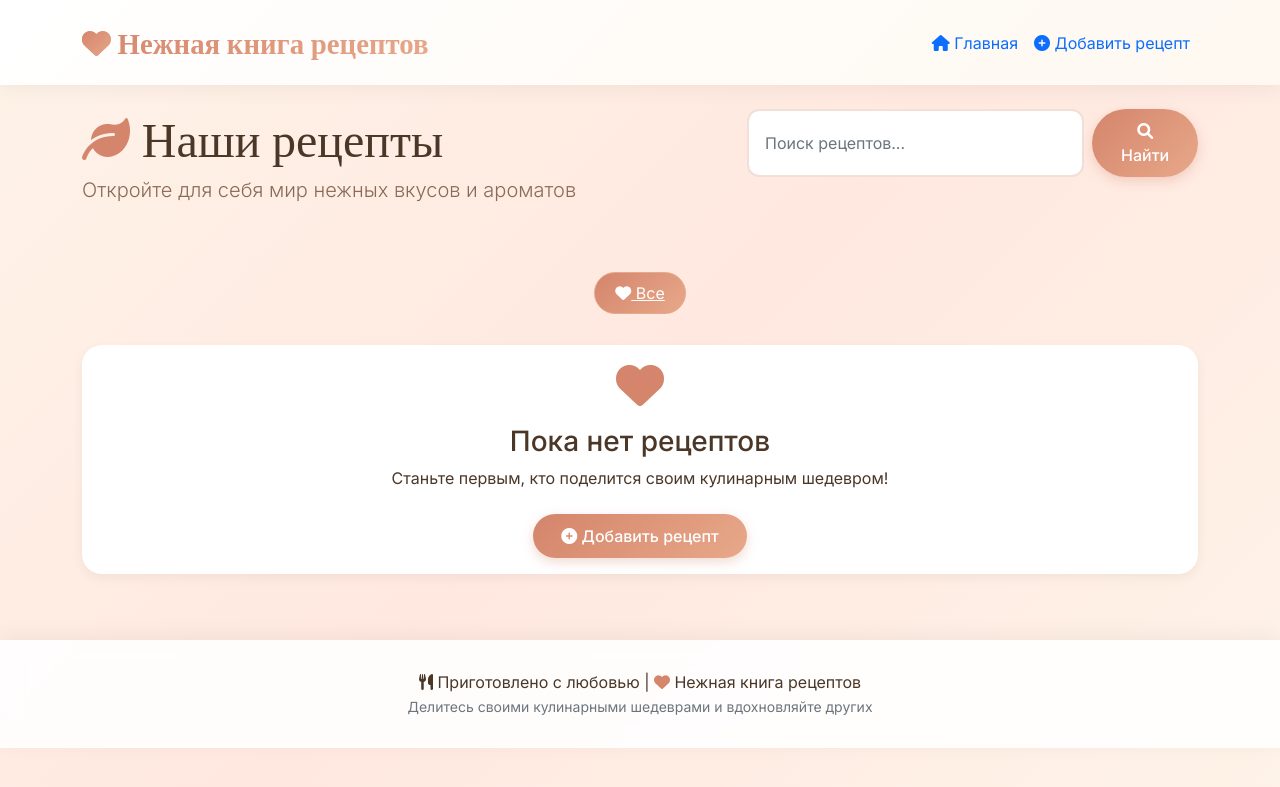
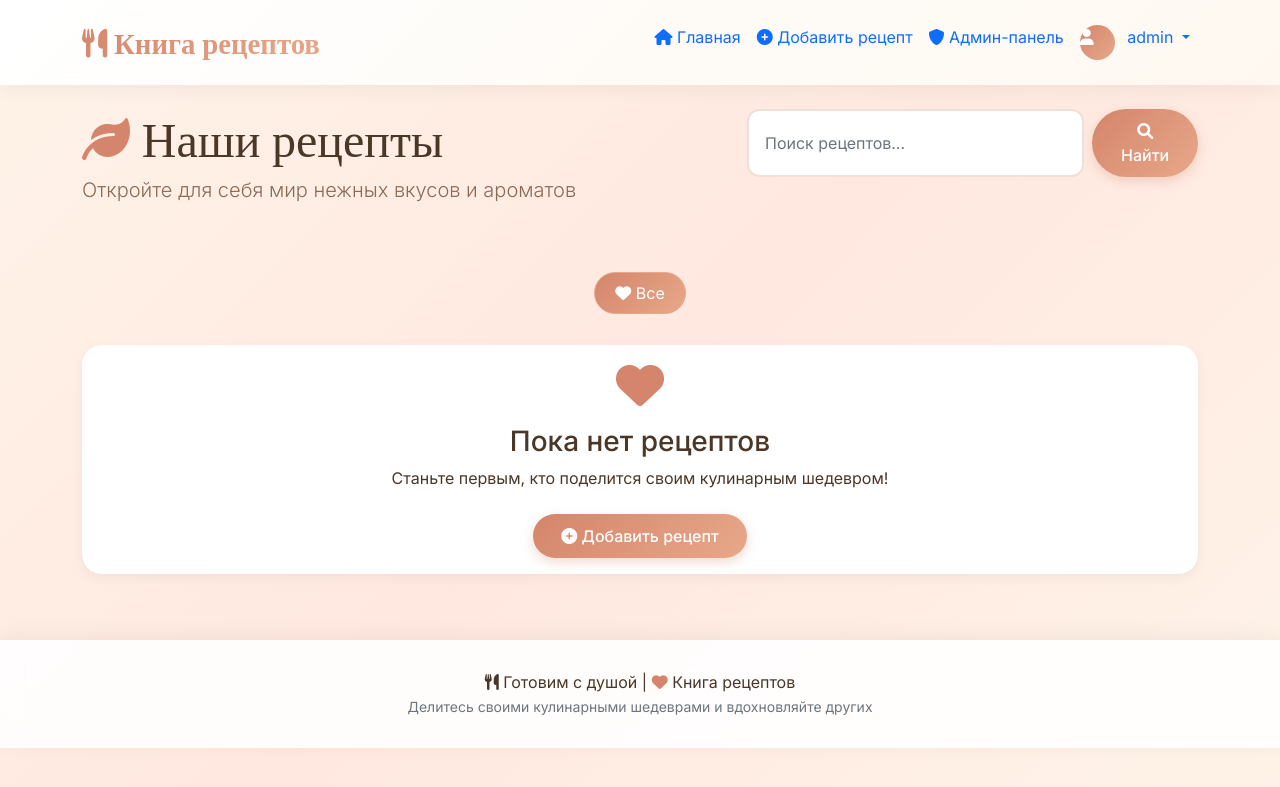
Before and after one commit to Huylo219/recipe, a Flask app: page / in a window 1280 px wide. Shown: the top 787 px of the page. Run offline with Flask 3, Linux system fonts and the light colour scheme; a user stored in the database is signed in.

Commit message:
Update base.html

```diff
--- a/templates/base.html
+++ b/templates/base.html
@@ -3,11 +3,12 @@
 <head>
     <meta charset="UTF-8">
     <meta name="viewport" content="width=device-width, initial-scale=1.0">
-    <title>{% block title %}Нежная книга рецептов{% endblock %}</title>
+    <title>{% block title %}Книга рецептов{% endblock %}</title>
     <link href="https://cdn.jsdelivr.net/npm/bootstrap@5.1.3/dist/css/bootstrap.min.css" rel="stylesheet">
     <link rel="stylesheet" href="https://cdnjs.cloudflare.com/ajax/libs/font-awesome/6.0.0/css/all.min.css">
     <link href="https://fonts.googleapis.com/css2?family=Playfair+Display:wght@400;500;600;700&family=Inter:wght@300;400;500;600&display=swap" rel="stylesheet">
     <style>
+        /* (Стили остаются те же, что и в предыдущей версии) */
         * {
             margin: 0;
             padding: 0;
@@ -21,7 +22,6 @@
             color: #4a3728;
         }
 
-        /* Нежная градиентная навигация */
         .navbar {
             background: linear-gradient(135deg, #ffffff 0%, #fef8f0 100%);
             backdrop-filter: blur(10px);
@@ -39,7 +39,6 @@
             background-clip: text;
         }
 
-        /* Плавные карточки */
         .card {
             background: rgba(255, 255, 255, 0.95);
             border: none;
@@ -55,7 +54,6 @@
             box-shadow: 0 20px 40px rgba(212, 133, 107, 0.15);
         }
 
-        /* Кнопки */
         .btn-primary {
             background: linear-gradient(135deg, #d4856b 0%, #e8a88a 100%);
             border: none;
@@ -84,7 +82,6 @@
             transform: translateY(-2px);
         }
 
-        /* Звезды рейтинга */
         .star-rating {
             direction: rtl;
             display: inline-flex;
@@ -115,7 +112,6 @@
             letter-spacing: 2px;
         }
 
-        /* Отзывы */
         .review-card {
             background: white;
             border-radius: 15px;
@@ -130,7 +126,6 @@
             box-shadow: 0 5px 15px rgba(0, 0, 0, 0.05);
         }
 
-        /* Анимации */
         @keyframes fadeInUp {
             from {
                 opacity: 0;
@@ -146,7 +141,6 @@
             animation: fadeInUp 0.6s ease-out;
         }
 
-        /* Категории */
         .category-btn {
             border-radius: 50px;
             padding: 8px 20px;
@@ -155,6 +149,8 @@
             background: rgba(255, 255, 255, 0.9);
             border: 1px solid #e8a88a;
             color: #d4856b;
+            text-decoration: none;
+            display: inline-block;
         }
 
         .category-btn:hover,
@@ -164,7 +160,6 @@
             transform: translateY(-2px);
         }
 
-        /* Формы */
         .form-control, .form-select {
             border-radius: 12px;
             border: 2px solid #f0e0d8;
@@ -178,7 +173,6 @@
             outline: none;
         }
 
-        /* Футер */
         .footer {
             background: rgba(255, 255, 255, 0.9);
             backdrop-filter: blur(10px);
@@ -188,20 +182,44 @@
             box-shadow: 0 -4px 20px rgba(0, 0, 0, 0.05);
         }
 
-        /* Бейджи */
         .badge-custom {
             background: linear-gradient(135deg, #d4856b 0%, #e8a88a 100%);
             border-radius: 50px;
             padding: 5px 15px;
             font-weight: 500;
+            color: white;
         }
 
-        /* Алerts */
         .alert {
             border-radius: 15px;
             border: none;
             background: white;
             box-shadow: 0 4px 12px rgba(0, 0, 0, 0.05);
+        }
+
+        .btn-secondary {
+            background: #8b6b58;
+            border: none;
+            border-radius: 50px;
+            padding: 10px 28px;
+            transition: all 0.3s ease;
+        }
+
+        .btn-secondary:hover {
+            background: #6b4b38;
+            transform: translateY(-2px);
+        }
+
+        .user-avatar {
+            width: 35px;
+            height: 35px;
+            border-radius: 50%;
+            background: linear-gradient(135deg, #d4856b 0%, #e8a88a 100%);
+            display: inline-flex;
+            align-items: center;
+            justify-content: center;
+            color: white;
+            margin-right: 8px;
         }
     </style>
 </head>
@@ -209,8 +227,8 @@
     <nav class="navbar navbar-expand-lg sticky-top">
         <div class="container">
             <a class="navbar-brand" href="{{ url_for('index') }}">
-                <i class="fas fa-heart" style="background: linear-gradient(135deg, #d4856b 0%, #e8a88a 100%); -webkit-background-clip: text; -webkit-text-fill-color: transparent;"></i>
-                Нежная книга рецептов
+                <i class="fas fa-utensils" style="color: #d4856b;"></i>
+                Книга рецептов
             </a>
             <button class="navbar-toggler" type="button" data-bs-toggle="collapse" data-bs-target="#navbarNav">
                 <span class="navbar-toggler-icon"></span>
@@ -222,11 +240,44 @@
                             <i class="fas fa-home"></i> Главная
                         </a>
                     </li>
-                    <li class="nav-item">
-                        <a class="nav-link" href="{{ url_for('add_recipe') }}">
-                            <i class="fas fa-plus-circle"></i> Добавить рецепт
-                        </a>
-                    </li>
+                    {% if current_user.is_authenticated %}
+                        <li class="nav-item">
+                            <a class="nav-link" href="{{ url_for('add_recipe') }}">
+                                <i class="fas fa-plus-circle"></i> Добавить рецепт
+                            </a>
+                        </li>
+                        {% if current_user.is_admin %}
+                            <li class="nav-item">
+                                <a class="nav-link" href="{{ url_for('admin_panel') }}">
+                                    <i class="fas fa-shield-alt"></i> Админ-панель
+                                </a>
+                            </li>
+                        {% endif %}
+                        <li class="nav-item dropdown">
+                            <a class="nav-link dropdown-toggle" href="#" id="navbarDropdown" role="button" data-bs-toggle="dropdown">
+                                <div class="user-avatar d-inline-block">
+                                    <i class="fas fa-user"></i>
+                                </div>
+                                {{ current_user.username }}
+                            </a>
+                            <ul class="dropdown-menu">
+                                <li><a class="dropdown-item" href="{{ url_for('logout') }}">
+                                    <i class="fas fa-sign-out-alt"></i> Выйти
+                                </a></li>
+                            </ul>
+                        </li>
+                    {% else %}
+                        <li class="nav-item">
+                            <a class="nav-link" href="{{ url_for('login') }}">
+                                <i class="fas fa-sign-in-alt"></i> Вход
+                            </a>
+                        </li>
+                        <li class="nav-item">
+                            <a class="nav-link" href="{{ url_for('register') }}">
+                                <i class="fas fa-user-plus"></i> Регистрация
+                            </a>
+                        </li>
+                    {% endif %}
                 </ul>
             </div>
         </div>
@@ -251,8 +302,8 @@
     <div class="footer">
         <div class="container text-center">
             <p class="mb-0">
-                <i class="fas fa-utensils"></i> Приготовлено с любовью |
-                <i class="fas fa-heart" style="color: #d4856b;"></i> Нежная книга рецептов
+                <i class="fas fa-utensils"></i> Готовим с душой |
+                <i class="fas fa-heart" style="color: #d4856b;"></i> Книга рецептов
             </p>
             <small class="text-muted">Делитесь своими кулинарными шедеврами и вдохновляйте других</small>
         </div>
@@ -260,7 +311,6 @@
 
     <script src="https://cdn.jsdelivr.net/npm/bootstrap@5.1.3/dist/js/bootstrap.bundle.min.js"></script>
     <script>
-        // Плавное появление элементов
         document.addEventListener('DOMContentLoaded', function() {
             const cards = document.querySelectorAll('.card, .review-card');
             cards.forEach((card, index) => {
```
